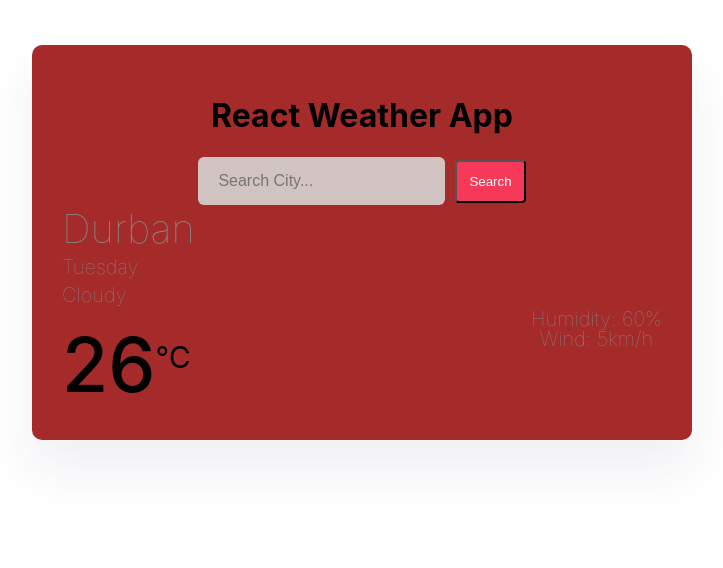
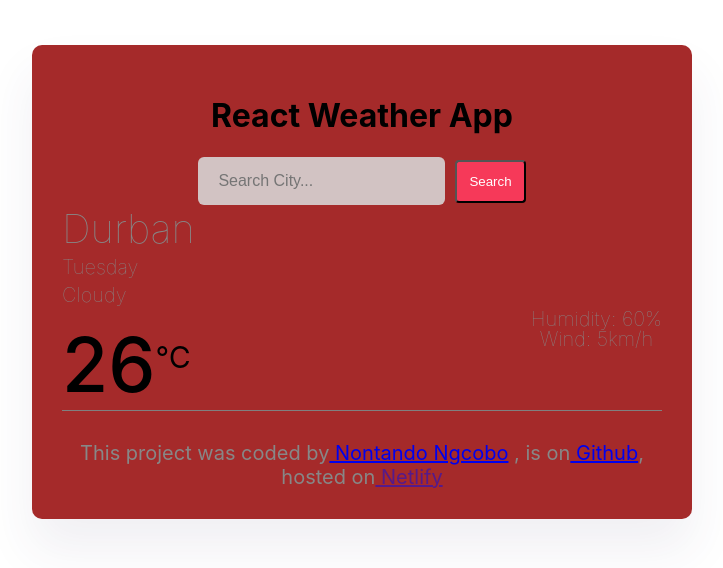
Before and after one commit to MelanieOT7/react-weather-app, a React (Create React App) app: page / in a window 1280 px wide. Shown: the top 568 px of the page, without its empty margins (278-1001 px from the left). Built offline with nearby package versions, Linux system fonts and the light colour scheme.

Commit message:
added  footer to app

```diff
--- a/src/App.js
+++ b/src/App.js
@@ -1,4 +1,5 @@
 import "./App.css";
+import Footer from "./Footer";
 import Weather from "./Weather";
 
 function App() {
@@ -14,6 +15,7 @@ function App() {
           defaultHumidity="60"
           defaultWind="5"
         />
+        <Footer />
       </header>
     </div>
   );
```
